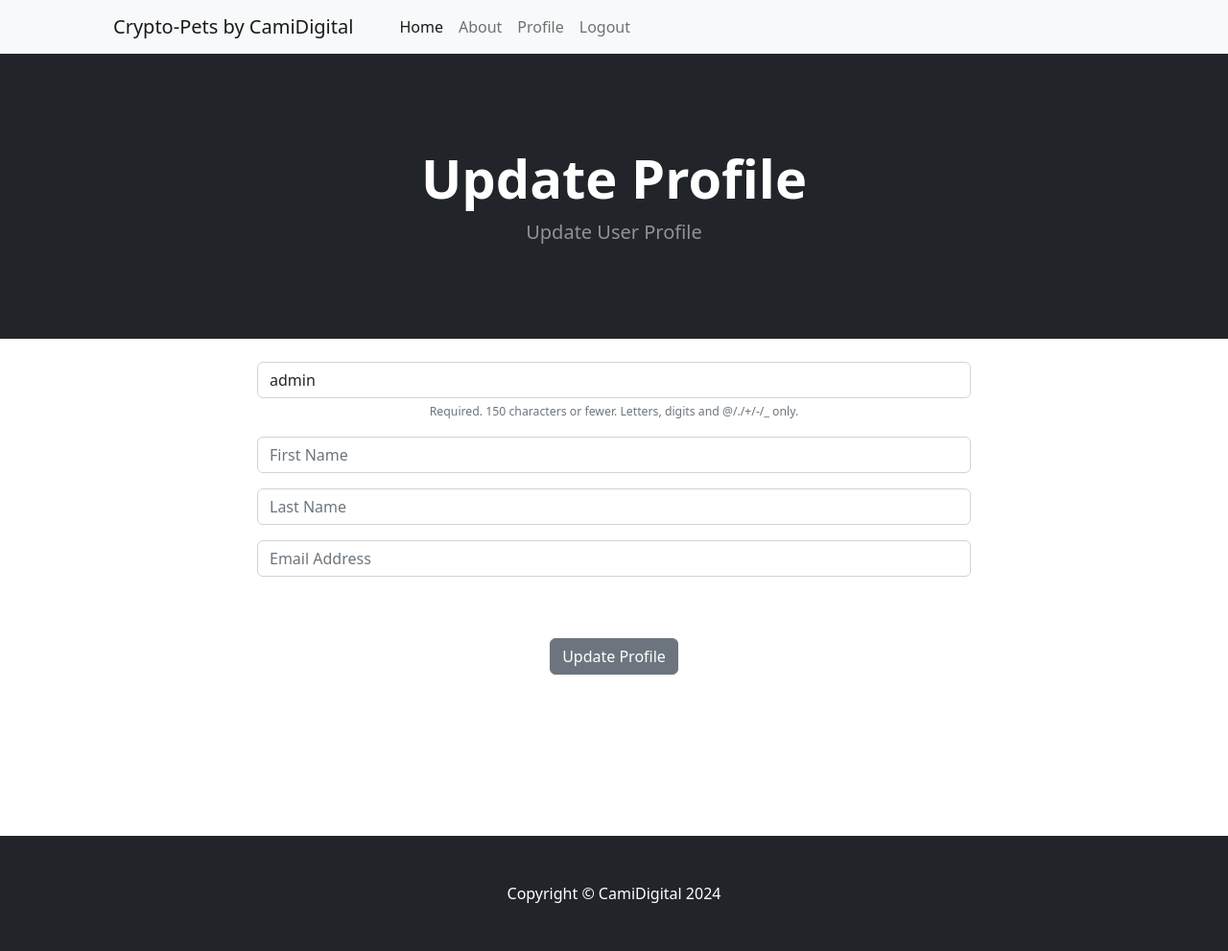
After one commit to Mila-Melnik/Project-3-NFT-ecom-python-django, a Django app: page /update_user/ in a window 1280 px wide. The commit adds this page. Shown: the whole page at 96% size. Run offline with Django 5.2, Linux system fonts and the light colour scheme; a user stored in the database is signed in; data comes from the database, SQL or seed files in the repository; both versions use the stored data as it was after the commit; some libraries are stand-ins or nearby versions.

Commit message:
User profile update form

```diff
--- a/nftecom/webstore/forms.py
+++ b/nftecom/webstore/forms.py
@@ -1,6 +1,25 @@
 from django.contrib.auth.models import User
-from django.contrib.auth.forms import UserCreationForm
+from django.contrib.auth.forms import UserCreationForm, UserChangeForm
 from django import forms
+
+class UpdateUserForm(UserChangeForm):
+	password = None
+	email = forms.EmailField(label="", widget=forms.TextInput(attrs={'class':'form-control', 'placeholder':'Email Address'}), required=False)
+	first_name = forms.CharField(label="", max_length=100, widget=forms.TextInput(attrs={'class':'form-control', 'placeholder':'First Name'}), required=False)
+	last_name = forms.CharField(label="", max_length=100, widget=forms.TextInput(attrs={'class':'form-control', 'placeholder':'Last Name'}), required=False)
+
+	class Meta:
+		model = User
+		fields = ('username', 'first_name', 'last_name', 'email')
+
+	def __init__(self, *args, **kwargs):
+		super(UpdateUserForm, self).__init__(*args, **kwargs)
+
+		self.fields['username'].widget.attrs['class'] = 'form-control'
+		self.fields['username'].widget.attrs['placeholder'] = 'User Name'
+		self.fields['username'].label = ''
+		self.fields['username'].help_text = '<span class="form-text text-muted"><small>Required. 150 characters or fewer. Letters, digits and @/./+/-/_ only.</small></span>'
+
 
 class SignUpForm(UserCreationForm):
 	email = forms.EmailField(label="", widget=forms.TextInput(attrs={'class':'form-control', 'placeholder':'Email Address'}))
--- a/nftecom/webstore/templates/base.html
+++ b/nftecom/webstore/templates/base.html
@@ -25,6 +25,8 @@
 
     <!-- Core theme CSS (includes Bootstrap)-->
     <link rel="stylesheet" href="{% static 'css/styles.css' %}">
+
+
   </head>
   <body>
   {% include 'navbar.html' %}
--- a/nftecom/webstore/templates/navbar.html
+++ b/nftecom/webstore/templates/navbar.html
@@ -28,6 +28,9 @@
 
 
         {% if user.is_authenticated %}
+        <li class="nav-item">
+          <a class="nav-link" href="{% url 'update_user' %}">Profile</a>
+        </li>
 
         <li class="nav-item">
           <a class="nav-link" href="{% url 'logout' %}">Logout</a>
--- /dev/null
+++ b/nftecom/webstore/templates/update_user.html
@@ -0,0 +1,44 @@
+{% extends 'base.html' %}
+{% block content %}
+
+
+   <!-- Header-->
+   <header class="bg-dark py-5">
+    <div class="container px-4 px-lg-5 my-5">
+      <div class="text-center text-white">
+        <h1 class="display-4 fw-bolder">Update Profile</h1>
+        <p class="lead fw-normal text-white-50 mb-0">
+          Update User Profile
+        </p>
+      </div>
+    </div>
+  </header>
+
+  <div class="container">
+    <div class="row">
+      <center>
+        <div class="col-8">
+          <br>
+          <form method="POST" action="{% url 'update_user' %}">
+            {% csrf_token %}
+
+            {{ user_form.as_p }}
+            <br/><br/>
+            <button type="submit" class="btn btn-secondary">Update Profile</button>
+
+</form>
+<br>
+<br>
+<br>
+<br>
+<br>
+<br>
+<br>
+
+
+      </div>
+      </center>
+  </div>
+  </div>
+
+{% endblock %}
--- a/nftecom/webstore/urls.py
+++ b/nftecom/webstore/urls.py
@@ -7,5 +7,6 @@ urlpatterns = [
     path('login/', views.login_user, name='login'),
     path('logout/', views.logout_user, name='logout'),
     path('register/', views.register_user, name='register'),
+    path('update_user/', views.update_user, name='update_user'),
 
 ]
--- a/nftecom/webstore/views.py
+++ b/nftecom/webstore/views.py
@@ -4,8 +4,26 @@ from django.contrib.auth import authenticate, login, logout
 from django.contrib import messages
 from django.contrib.auth.models import User
 from django.contrib.auth.forms import UserCreationForm
-from .forms import SignUpForm
+from .forms import SignUpForm, UpdateUserForm
 from django import forms
+
+def update_user(request):
+	if request.user.is_authenticated:
+		current_user = User.objects.get(id=request.user.id)
+		user_form = UpdateUserForm(request.POST or None, instance=current_user)
+
+		if user_form.is_valid():
+			user_form.save()
+
+			login(request, current_user)
+			messages.success(request, "User Has Been Updated!!")
+			return redirect('home')
+		return render(request, "update_user.html", {'user_form':user_form})
+	else:
+		messages.success(request, "You Must Be Logged In To Access That Page!!")
+		return redirect('home')
+
+
 
 
 def home(request):
```
Also changed, not shown: nftecom/db.sqlite3, 1 other file.
